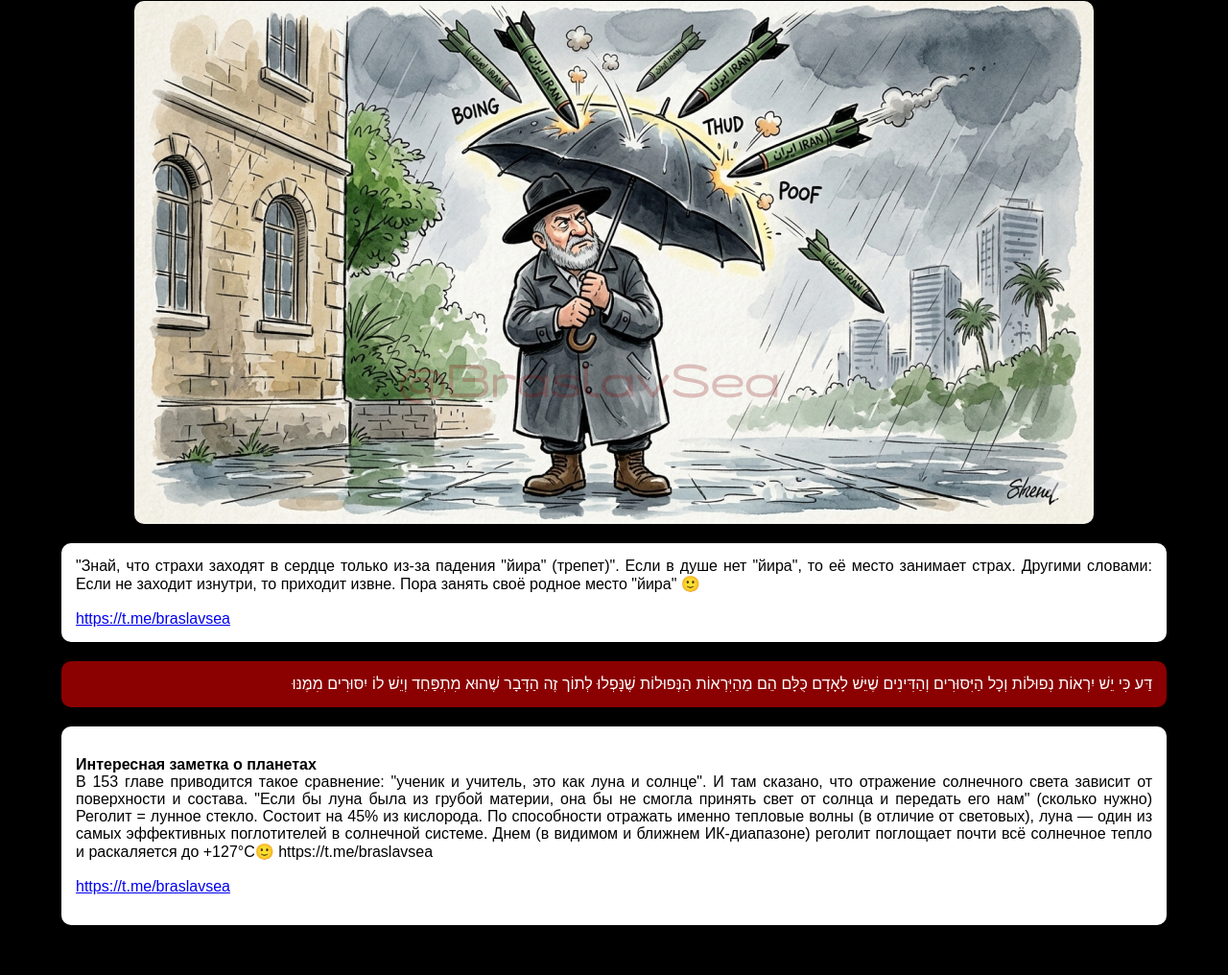
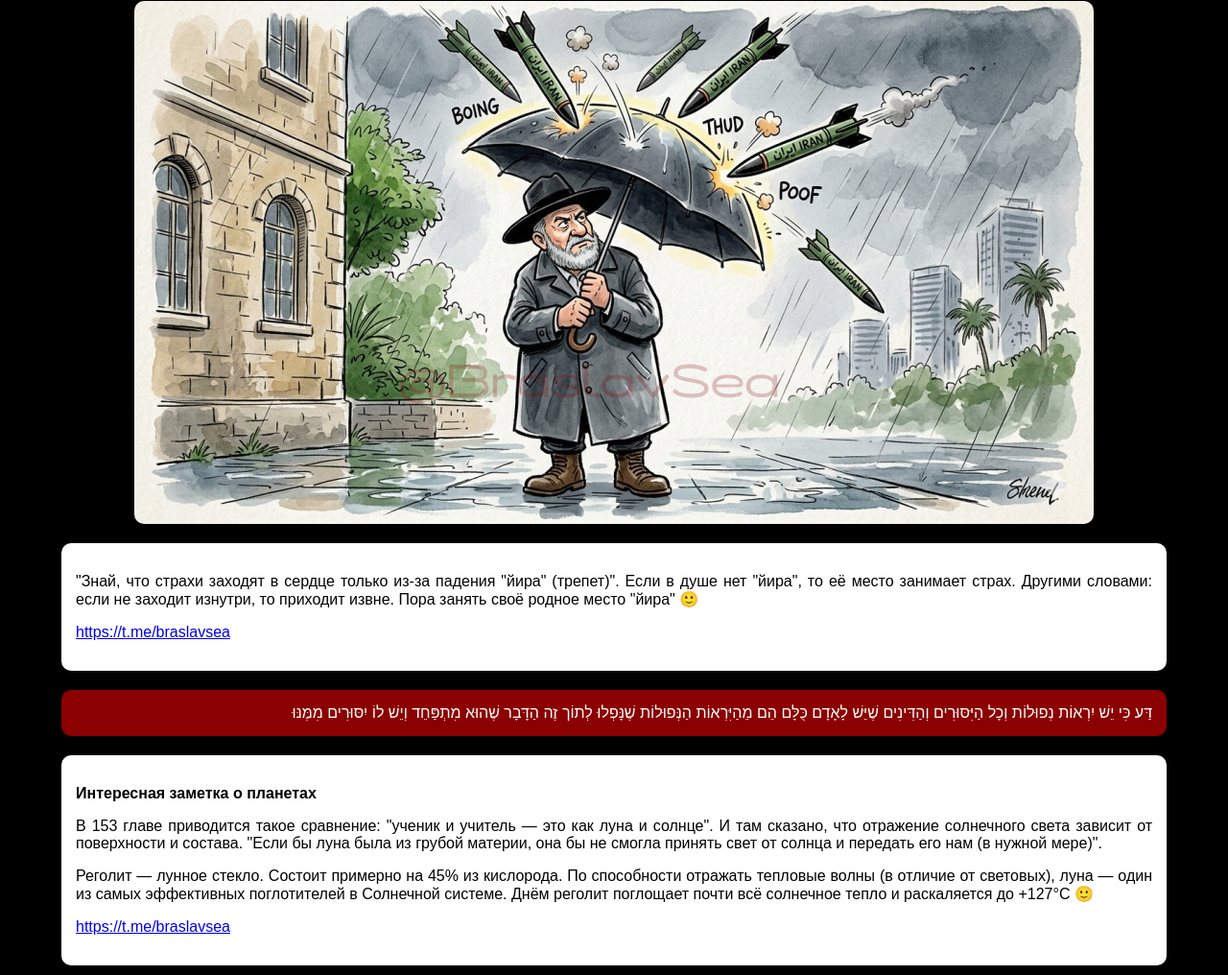
Before and after one commit to bekeshertov-oss/mybook, a plain HTML site: page index.html in a window 1280 px wide. Shown: the part 227-1243 px from the top of the page at 96% size. Before the commit the page ends 1201 px from the top, so only its background shows below. Drawn offline with Linux system fonts and the light colour scheme.

Commit message:
Update index.html

```diff
--- a/index.html
+++ b/index.html
@@ -1,11 +1,13 @@
 <!DOCTYPE html>
-<html lang="ru" dir="rtl">
+<html lang="ru">
 <head>
     <meta charset="UTF-8">
     <meta name="viewport" content="width=device-width, initial-scale=1.0">
     <title>BraslavSea</title>
+
     <link rel="stylesheet" href="./style.css">
     <link rel="manifest" href="./manifest.json">
+    <meta name="theme-color" content="#b30000">
 </head>
 <body>
 
@@ -21,43 +23,69 @@
         </nav>
 
         <main>
+
             <h1 class="ru-text">Немного о страхе</h1>
 
-            <img src="./1.png" alt="BraslavSea">
+            <img src="./1.png" alt="Иллюстрация BraslavSea">
 
             <div class="card-white ru-text">
-               "Знай, что страхи заходят в сердце только из-за падения "йира" (трепет)".
-               Если в душе нет "йира", то её место занимает страх. Другими словами:
-               Если не заходит изнутри, то приходит извне. Пора занять своё родное место "йира" 🙂 <br><br>
-               <a href="https://t.me/braslavsea" target="_blank">https://t.me/braslavsea</a>
+                <p>
+                    "Знай, что страхи заходят в сердце только из-за падения "йира" (трепет)".
+                    Если в душе нет "йира", то её место занимает страх.
+                    Другими словами: если не заходит изнутри, то приходит извне.
+                    Пора занять своё родное место "йира" 🙂
+                </p>
+
+                <p>
+                    <a href="https://t.me/braslavsea" target="_blank" rel="noopener">
+                        https://t.me/braslavsea
+                    </a>
+                </p>
             </div>
 
-            <div class="card-red">
-                דַּע כִּי יֵשׁ יִרְאוֹת נְפוּלוֹת וְכָל הַיִּסּוּרִים וְהַדִּינִים שֶׁיֵּשׁ לָאָדָם כֻּלָּם הֵם מֵהַיִּרְאוֹת הַנְּפוּלוֹת שֶׁנָּפְלוּ לְתוֹך זֶה הַדָּבָר שֶׁהוּא מִתְפַּחֵד וְיֵשׁ לוֹ יִסּוּרִים מִמֶּנּוּ
+            <div class="card-red" dir="rtl">
+                דַּע כִּי יֵשׁ יִרְאוֹת נְפוּלוֹת וְכָל הַיִּסּוּרִים וְהַדִּינִים שֶׁיֵּשׁ לָאָדָם
+                כֻּלָּם הֵם מֵהַיִּרְאוֹת הַנְּפוּלוֹת שֶׁנָּפְלוּ לְתוֹך זֶה הַדָּבָר
+                שֶׁהוּא מִתְפַּחֵד וְיֵשׁ לוֹ יִסּוּרִים מִמֶּנּוּ
             </div>
 
             <div class="card-white ru-text">
-                <p><b>Интересная заметка о планетах</b><br>
-             В 153 главе приводится такое сравнение: "ученик и учитель, это как луна и солнце".
+                <p>
+                    <b>Интересная заметка о планетах</b>
+                </p>
+
+                <p>
+                    В 153 главе приводится такое сравнение: "ученик и учитель — это как луна и солнце".
                     И там сказано, что отражение солнечного света зависит от поверхности и состава.
-                    "Если бы луна была из грубой материи, она бы не смогла принять свет от солнца и передать его нам" (сколько нужно)
-                    Реголит = лунное стекло. Состоит на 45% из кислорода. По способности отражать именно тепловые волны (в отличие от световых),
-                    луна — один из самых эффективных поглотителей в солнечной системе. Днем (в видимом и ближнем ИК-диапазоне) реголит поглощает
-                    почти всё солнечное тепло и раскаляется до +127°C🙂
-https://t.me/braslavsea
+                    "Если бы луна была из грубой материи, она бы не смогла принять свет от солнца
+                    и передать его нам (в нужной мере)".
+                </p>
 
+                <p>
+                    Реголит — лунное стекло. Состоит примерно на 45% из кислорода.
+                    По способности отражать тепловые волны (в отличие от световых),
+                    луна — один из самых эффективных поглотителей в Солнечной системе.
+                    Днём реголит поглощает почти всё солнечное тепло
+                    и раскаляется до +127°C 🙂
+                </p>
 
-                    <br><br>
-                <a href="https://t.me/braslavsea" target="_blank">https://t.me/braslavsea</a></p>
+                <p>
+                    <a href="https://t.me/braslavsea" target="_blank" rel="noopener">
+                        https://t.me/braslavsea
+                    </a>
+                </p>
             </div>
 
         </main>
+
     </div>
 
     <script>
-      if ('serviceWorker' in navigator) {
-        navigator.serviceWorker.register('./sw.js', { scope: '/mybook/' });
-      }
+        if ('serviceWorker' in navigator) {
+            navigator.serviceWorker.register('./sw.js', { scope: '/mybook/' })
+                .then(() => console.log('Service Worker зарегистрирован'))
+                .catch(error => console.log('Ошибка регистрации:', error));
+        }
     </script>
 
 </body>
```
